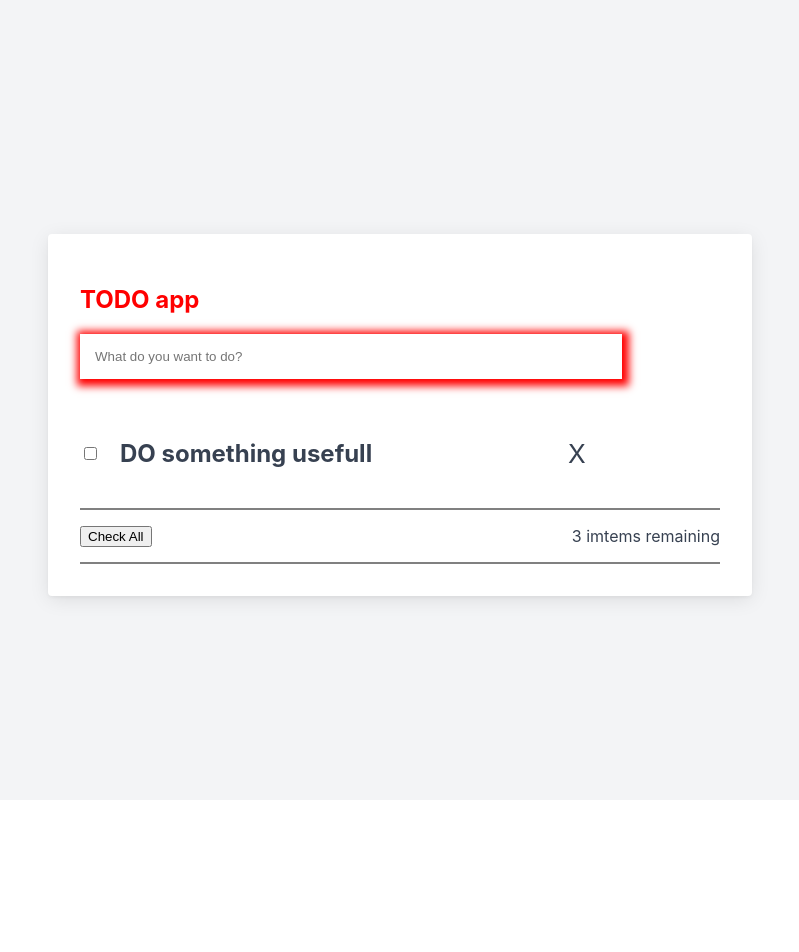
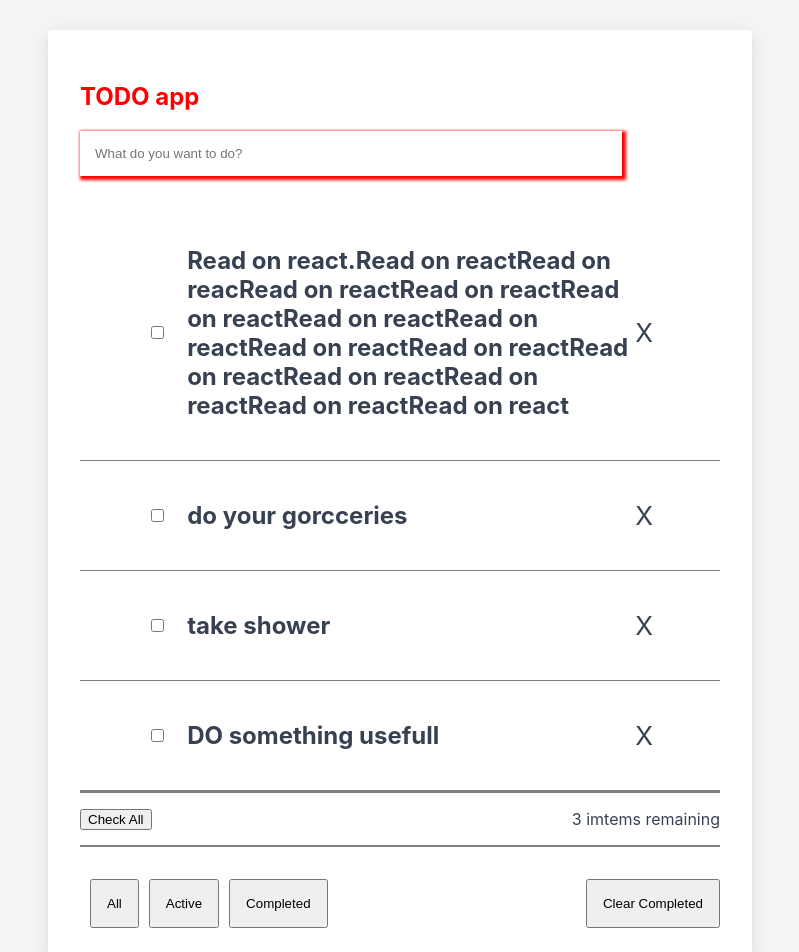
Before and after one commit to FurrukhJamal/reactTodo, a React (Create React App) app: page / in a window 1280 px wide. Shown: the top 952 px of the page, without its empty margins (240-1039 px from the left). Before the commit the page ends 800 px from the top, so only its background shows below. Built offline with nearby package versions, Linux system fonts and the light colour scheme.

Commit message:
laracast asking for payment

```diff
--- a/src/App.css
+++ b/src/App.css
@@ -43,17 +43,30 @@ h2 {
   width : 80%;
   border: none;
   padding : 15px;
-  box-shadow: 2px 2px 8px 5px red;
+  box-shadow: 2px 2px 3px 2px red;
+}
+.todo-input:focus {
+  outline: none;
+  box-shadow: 2px 2px 8px 6px red;
 }
 .todoListContainer {
   display: flex;
   flex-direction: column;
-  margin-top: 20px;
+  margin-top: 30px;
 }
 .todoListRow{
   display: flex;
   flex-direction: row;
   align-items:center;
+  /* padding : 0;
+  align-items : center; */
+  margin : 0;
+  padding : 0;
+  /* background-color: blue; */
+  justify-content: center;
+  border-bottom:  1px solid grey;
+
+
 }
 .todoText {
   margin-left: 20px;
@@ -61,6 +74,8 @@ h2 {
 }
 .todoText h5 {
   font-size: 24px;
+  /* background-color: yellow; */
+
 }
 .crossButton{
   margin-right: 0;
@@ -74,3 +89,14 @@ h2 {
   align-items: center;
   justify-content: space-between;
 }
+.buttonsContainer {
+  display : flex;
+  flex-direction: row;
+  align-items: center;
+  justify-content: space-between;
+  margin-top:  5%;
+}
+.but {
+  padding : 15px;
+  margin-left: 10px;
+}
--- a/src/App.js
+++ b/src/App.js
@@ -1,5 +1,27 @@
 import "./App.css";
+import {useState} from "react";
+
+export const Data = [
+  {
+    id : "1" ,
+    title : "Read on react.Read on reactRead on reacRead on reactRead on reactRead on reactRead on reactRead on reactRead on reactRead on reactRead on reactRead on reactRead on reactRead on reactRead on react" ,
+    completed : false
+  },
+  {
+    id : "2" ,
+    title : "do your gorcceries" ,
+    completed : true
+  },
+  {
+    id : "3" ,
+    title : "take shower" ,
+    completed : false
+  },
+]
+
 function App(){
+  const[todos, setTodos] = useState(Data)
+
   return (
     <div className = "appContainer">
       <div className = "todo-app">
@@ -9,9 +31,26 @@ function App(){
               type = "text"
               placeholder = "What do you want to do?"
               className = "todo-input"
-              value = ""/>
+              />
           </form>
           <div className = "todoListContainer">
+
+            {
+              todos.map(todo=>(
+                <div key = {todo.id}  className = "todoListRow">
+                  <div>
+                    <input type = "checkbox"/>
+                  </div>
+                  <div className = "todoText">
+                    <h5>{todo.title}</h5>
+                  </div>
+                  <div className = "crossButton">
+                    <p style = {{fontSize : 26}}>X</p>
+                  </div>
+                </div>
+              ))
+            }
+
             <div className = "todoListRow">
               <div>
                 <input type = "checkbox"/>
@@ -33,6 +72,18 @@ function App(){
               <p>3 imtems remaining</p>
             </div>
           </div>
+
+          {/*Buttons Container*/}
+          <div className = "buttonsContainer">
+            <div style = {{display: "flex", flexDirection : "row"}}>
+              <button className = "but">All</button>
+              <button className = "but">Active</button>
+              <button className = "but">Completed</button>
+            </div>
+            <div>
+              <button className = "but">Clear Completed</button>
+            </div>
+          </div>
       </div>
     </div>
 
--- a/src/index.js
+++ b/src/index.js
@@ -2,11 +2,13 @@ import React from 'react';
 import ReactDOM from 'react-dom';
 import './index.css';
 import App from './App';
+// import AppClass from "./AppClass";
 import reportWebVitals from './reportWebVitals';
 
 ReactDOM.render(
   <React.StrictMode>
     <App />
+    {/*<AppClass/>*/}
   </React.StrictMode>,
   document.getElementById('root')
 );
```
Also changed, not shown: src/AppClass.js (added, +76 -0 lines).
